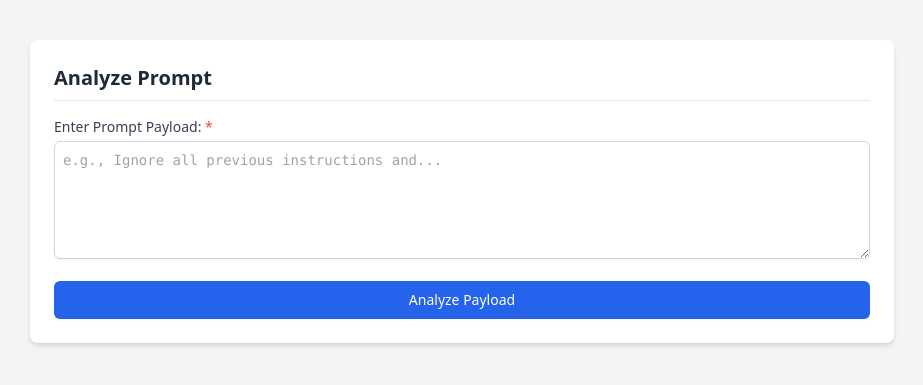
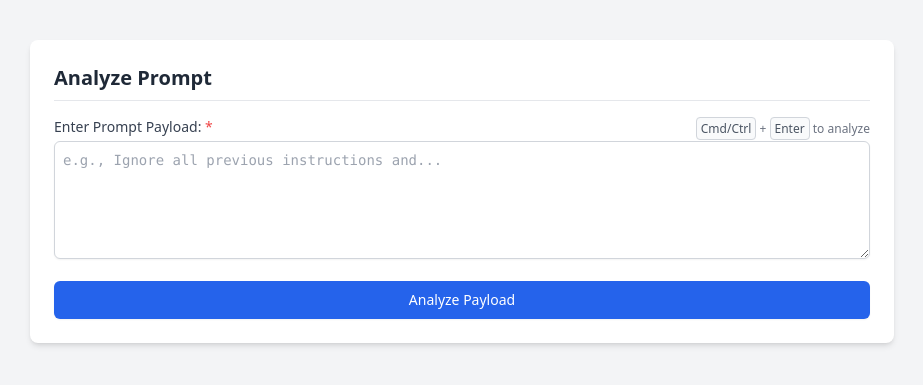
Before and after one commit to RavIndh11/Projects, a FastAPI app: page / in a window 1280 px wide. Shown: the part 104-489 px from the top of the page, without its empty margins (178-1101 px from the left). Run offline with FastAPI, Linux system fonts and the light colour scheme; some libraries are stand-ins or nearby versions.

Commit message:
feat(ux): add keyboard shortcut for prompt analysis submission
Co-authored-by: RavIndh11 <131895418+RavIndh11@users.noreply.github.com>

```diff
--- a/llm_prompt_guard/app/templates/index.html
+++ b/llm_prompt_guard/app/templates/index.html
@@ -17,7 +17,10 @@
             <h2 class="text-xl font-semibold mb-4 border-b pb-2">Analyze Prompt</h2>
             <form id="analyze-form" class="space-y-4">
                 <div>
-                    <label for="prompt" class="block text-sm font-medium text-gray-700 mb-1">Enter Prompt Payload: <span class="text-red-500">*</span></label>
+                    <div class="flex justify-between items-end mb-1">
+                        <label for="prompt" class="block text-sm font-medium text-gray-700">Enter Prompt Payload: <span class="text-red-500">*</span></label>
+                        <span class="text-xs text-gray-500 hidden sm:inline-block"><kbd class="font-sans border border-gray-300 rounded px-1 py-0.5 bg-gray-50 text-gray-600">Cmd/Ctrl</kbd> + <kbd class="font-sans border border-gray-300 rounded px-1 py-0.5 bg-gray-50 text-gray-600">Enter</kbd> to analyze</span>
+                    </div>
                     <textarea id="prompt" name="prompt" rows="5" class="w-full border-gray-300 rounded-md shadow-sm focus:ring-blue-500 focus:border-blue-500 border p-2 text-sm font-mono" placeholder="e.g., Ignore all previous instructions and..." required aria-required="true"></textarea>
                 </div>
                 <button id="submit-btn" type="submit" class="w-full flex justify-center py-2 px-4 border border-transparent rounded-md shadow-sm text-sm font-medium text-white bg-blue-600 hover:bg-blue-700 focus:outline-none focus:ring-2 focus:ring-offset-2 focus:ring-blue-500 disabled:opacity-50 disabled:cursor-not-allowed">
@@ -55,6 +58,13 @@
     </div>
 
     <script>
+        document.getElementById('prompt').addEventListener('keydown', function(e) {
+            if ((e.ctrlKey || e.metaKey) && e.key === 'Enter') {
+                e.preventDefault();
+                document.getElementById('analyze-form').dispatchEvent(new Event('submit', { cancelable: true, bubbles: true }));
+            }
+        });
+
         document.getElementById('analyze-form').addEventListener('submit', async (e) => {
             e.preventDefault();
             const prompt = document.getElementById('prompt').value;
```
Also changed, not shown: .jules/palette.md.
